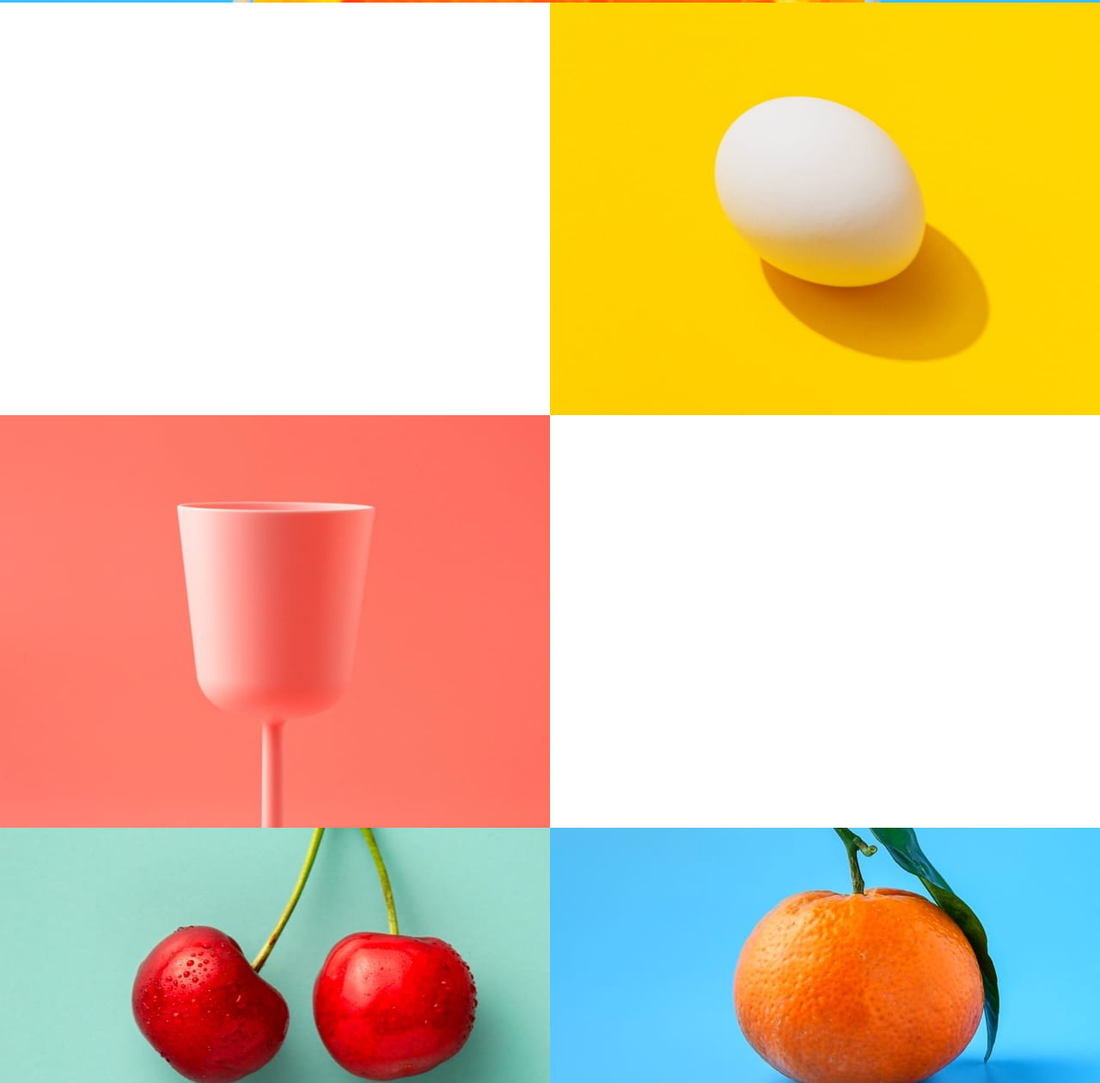
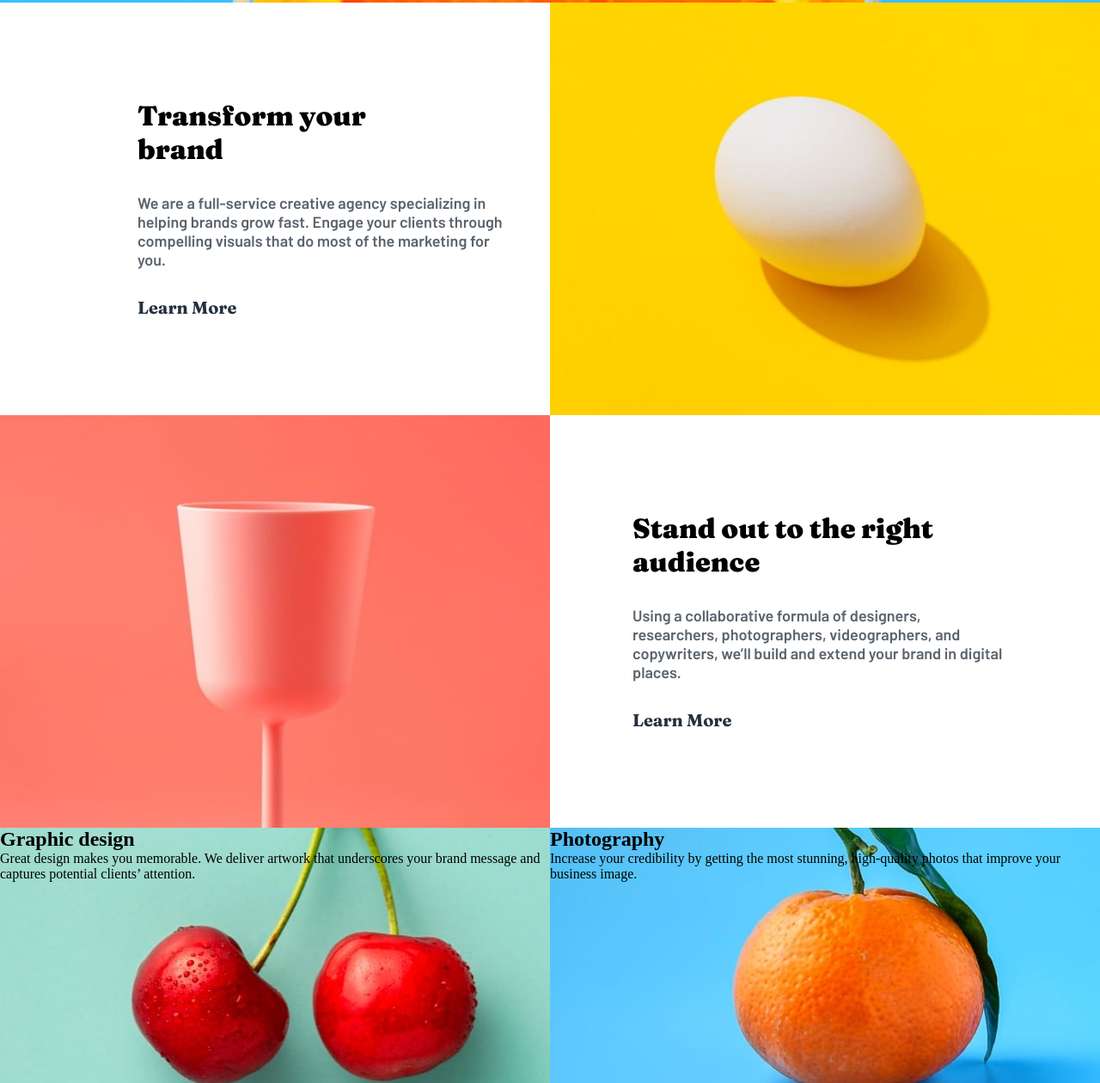
Before and after one commit to riteshkrm/sunnysideAgency, a plain HTML site: page index.html in a window 1280 px wide. Shown: the part 717-1977 px from the top of the page at 86% size. Drawn offline with Linux system fonts and the light colour scheme.

Commit message:
hero and second section complete

```diff
--- a/Style/style.css
+++ b/Style/style.css
@@ -202,16 +202,102 @@ header{
 footer{
     height: 20rem;
     background-color: var(--Darkmoderatecyan);
-    /* display: grid;
+    display: grid;
     place-items: center;
-    place-content: center; */
+    place-content: center;
     text-align: center;
 }
 
 .footerLogo{
-    padding-top: 4rem;
     width: 200px;
 }
 
-.footerInner{
+.footerInner ul:nth-of-type(1){
+    padding-top: 2rem;
+    text-align: center;
 }
+
+.footerInner ul:nth-of-type(2){
+    padding-top: 3rem;
+    text-align: center;
+    position: relative;
+    left: 1.3rem;
+}
+
+
+.a{
+    color: #25564b;
+    font-size: 1.125rem;
+    font-weight: 600;
+    font-family: 'Barlow', sans-serif;
+}
+
+.a:hover{
+    color: var(--White);
+}
+
+.leftSideHero{
+    padding-left: 10rem;
+    padding-top: 7rem;
+}
+
+.leftInnerHero h1{
+    font-size: 2rem;
+    font-weight: 900;
+    font-family: 'Fraunces', serif;
+    padding-bottom: 2rem;
+}
+
+.leftInnerHero p{
+    width: 90%;
+    color: var(--Grayishblue);
+    font-size: 1.125rem;
+    font-weight: 600;
+    font-family: 'Barlow', sans-serif;
+    color: var(--Verydarkgrayishblue);
+    padding-bottom: 2rem;
+}
+
+.rightSideSecond{
+    padding-left: 6rem;
+    padding-top: 7rem;
+}
+
+.rightInnerSecond h1{
+    font-size: 2rem;
+    font-weight: 900;
+    font-family: 'Fraunces', serif;
+    padding-bottom: 2rem;
+}
+
+.rightInnerSecond p{
+    width: 80%;
+    color: var(--Grayishblue);
+    font-size: 1.125rem;
+    font-weight: 600;
+    font-family: 'Barlow', sans-serif;
+    color: var(--Verydarkgrayishblue);
+    padding-bottom: 2rem;
+}
+
+.rightInnerSecond a{
+    font-size: 1.25rem;
+    font-family: 'Fraunces', serif;
+    text-transform: capitalize;
+    color: var(--Verydarkdesaturatedblue);
+}
+
+.leftInnerHero a{
+    font-size: 1.25rem;
+    font-family: 'Fraunces', serif;
+    text-transform: capitalize;
+    color: var(--Verydarkdesaturatedblue);
+}
+
+.leftInnerHero a:hover{
+    text-decoration: underline;
+}
+
+.rightInnerSecond a:hover{
+    text-decoration: underline;
+}
--- a/index.html
+++ b/index.html
@@ -48,7 +48,17 @@
 
     <section class="heroSection">
       <!-- Left side -->
-      <div class="leftSideHero"></div>
+      <div class="leftSideHero">
+        <div class="leftInnerHero">
+
+          <h1>Transform your <br> brand</h1>
+
+          <p>We are a full-service creative agency specializing in helping brands grow fast.
+            Engage your clients through compelling visuals that do most of the marketing for you.</p>
+
+          <a href="#">Learn more</a>
+        </div>
+      </div>
 
       <!-- Right side -->
       <div class="rightSideHero">
@@ -64,16 +74,38 @@
       </div>
 
       <!-- Right side -->
-      <div class="rightSideSecond"></div>
+      <div class="rightSideSecond">
+
+        <div class="rightInnerSecond">
+          <h1>Stand out to the right <br> audience</h1>
+
+          <p>Using a collaborative formula of designers, researchers, photographers, videographers, and copywriters,
+            we’ll build and extend your brand in digital places. </p>
+
+          <a href="#">Learn more</a>
+        </div>
+      </div>
     </section>
 
     <!-- third section has two side -->
     <section class="thirdSection">
       <!-- Left side -->
-      <div class="leftSidethird"></div>
+      <div class="leftSidethird">
+        <div>
+          <h1>Graphic design</h1>
+          <p>Great design makes you memorable. We deliver artwork that underscores your brand message and captures
+            potential clients’ attention.</p>
+        </div>
+      </div>
 
       <!-- Right side -->
-      <div class="rightSidethird"></div>
+      <div class="rightSidethird">
+        <div>
+          <h1>Photography</h1>
+          <p>Increase your credibility by getting the most stunning, high-quality photos that improve your business
+            image.</p>
+        </div>
+      </div>
     </section>
 
     <!-- fourth section has three box -->
@@ -148,9 +180,9 @@
         <img class="footerLogo" src="./Asset/logo.svg" alt="">
 
         <ul>
-          <li><a href="#">About</a></li>
-          <li><a href="#">Services</a></li>
-          <li><a href="#">Projects</a></li>
+          <li><a class="a" href="#">About</a></li>
+          <li><a class="a" href="#">Services</a></li>
+          <li><a class="a" href="#">Projects</a></li>
         </ul>
 
         <ul>
```
